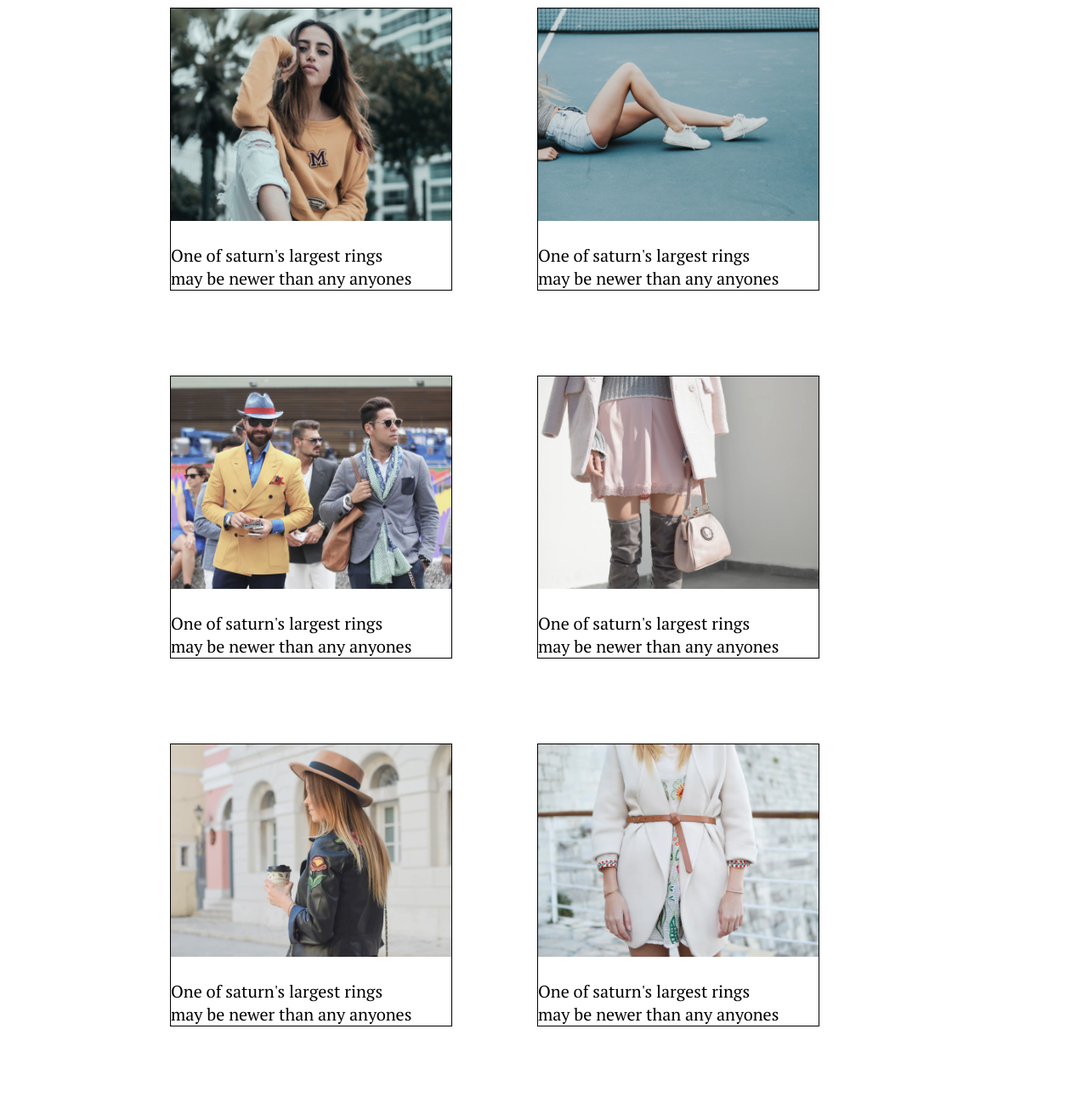
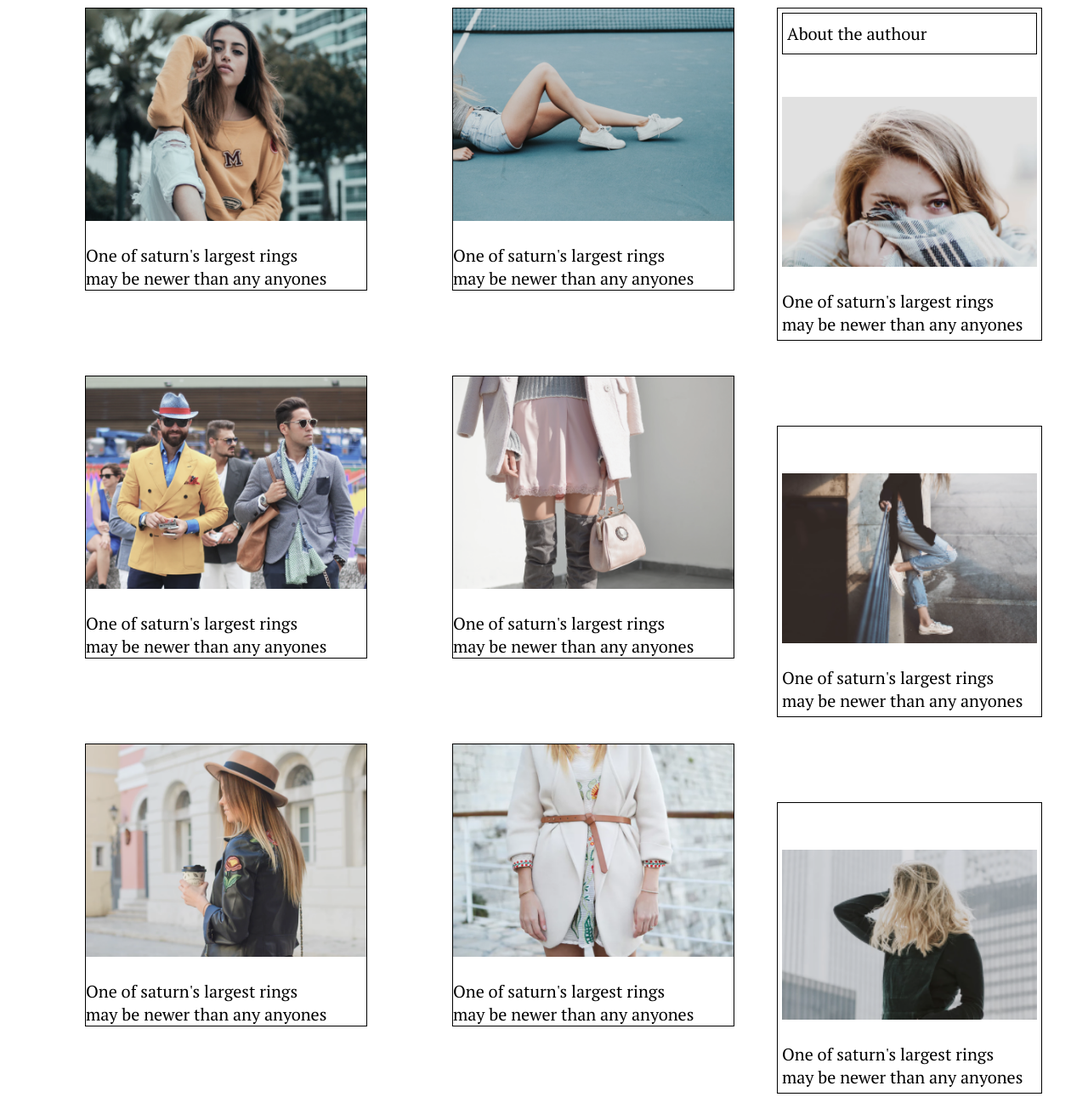
Before and after one commit to Vapourplaz/Fasion-blog, a plain HTML site: page index.html in a window 1280 px wide. Shown: the part 569-1860 px from the top of the page at 85% size. Drawn offline with Linux system fonts and the light colour scheme.

Commit message:
:heavy_plus_sign:added sidebar

```diff
--- a/css/style.css
+++ b/css/style.css
@@ -43,12 +43,15 @@ header ul li{
     font-size: 10px;
     color: teal;
 }
+.news{
+    display: flex;
+}
 .first__row{
     display: flex;
 }
 .first{
     margin-top: 100px;
-    margin-left: 200px;
+    margin-left: 100px;
     margin-right: 100px;
     border: black 1px solid;
 }
@@ -72,7 +75,7 @@ header ul li{
     display: flex;
 }
 .third{
-    margin-left: 200px;
+    margin-left: 100px;
     margin-right: 100px;
     margin-top: 100px;
     border: black 1px solid;
@@ -97,7 +100,7 @@ header ul li{
     display: flex;
 }
 .fifth{
-    margin-left: 200px;
+    margin-left: 100px;
     margin-right: 100px;
     margin-top: 100px;
     border: black 1px solid;
@@ -119,7 +122,7 @@ header ul li{
     height:250px ;
 }
 .seventh{
-    margin-left: 200px;
+    margin-left: 100px;
     width: 760px;
     margin-top: 100px;
     border: black 1px solid;
@@ -137,7 +140,7 @@ header ul li{
     display: flex;
 }
 .eigth{
-    margin-left: 200px;
+    margin-left: 100px;
     margin-right: 100px;
     margin-top: 100px;
     border: black 1px solid;
@@ -162,7 +165,7 @@ header ul li{
     display: flex;
 }
 .tenth{
-    margin-left: 200px;
+    margin-left: 100px;
     margin-right: 100px;
     margin-top: 100px;
     border: black 1px solid;
@@ -183,3 +186,65 @@ header ul li{
     width: 330px;
     height:250px ;
 }
+.about__the__authour{
+
+    padding: 10px 5px;
+    border: black 1px solid;
+
+}
+.side1{
+    margin-top: 100px;
+    padding: 5px 5px;
+    border: black 1px solid;
+    margin-left: 50px;
+}
+
+.side1__img{
+    margin-top: 50px;
+    background-size: cover;
+    height: 200px;
+    width: 300px;
+    background-image: url(/img/side1.png);
+}
+.side2{
+    margin-top: 100px;
+    padding: 5px 5px;
+    border: black 1px solid;
+    margin-left: 50px;
+}
+
+.side2__img{
+    margin-top: 50px;
+    background-size: cover;
+    height: 200px;
+    width: 300px;
+    background-image: url(/img/side2.png);
+}
+.side3{
+    margin-top: 100px;
+    padding: 5px 5px;
+    border: black 1px solid;
+    margin-left: 50px;
+}
+
+.side3__img{
+    margin-top: 50px;
+    background-size: cover;
+    height: 200px;
+    width: 300px;
+    background-image: url(/img/side3.png);
+}
+.side4{
+    margin-top: 100px;
+    padding: 5px 5px;
+    border: black 1px solid;
+    margin-left: 50px;
+}
+
+.side4__img{
+    margin-top: 50px;
+    background-size: cover;
+    height: 200px;
+    width: 300px;
+    background-image: url(/img/side4.png);
+}
--- a/index.html
+++ b/index.html
@@ -123,7 +123,33 @@
                 </div>
             </div>
         </div>
-        <div class="sidebar"></div>
+        <div class="sidebar">
+            <div class="side1">
+                <div class="about__the__authour">About the authour</div>
+                <div class="side1__img"></div>
+                <br>
+                One of saturn's largest rings <br>
+                may be newer than any anyones
+            </div>
+            <div class="side2">
+                <div class="side2__img"></div>
+                <br>
+                One of saturn's largest rings <br>
+                may be newer than any anyones
+            </div>
+            <div class="side3">
+                <div class="side3__img"></div>
+                <br>
+                One of saturn's largest rings <br>
+                may be newer than any anyones
+            </div>
+            <div class="side4">
+                <div class="side4__img"></div>
+                <br>
+                One of saturn's largest rings <br>
+                may be newer than any anyones
+            </div>
+        </div>
     </div>
 </body>
 
```
